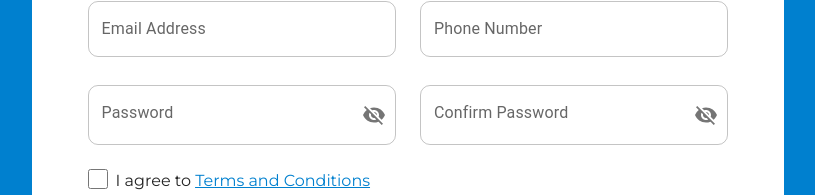
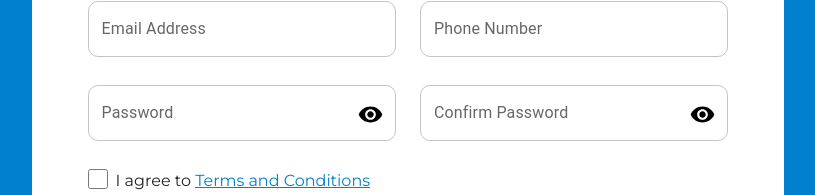
Before and after one commit to Greenmouse-Experts/cyberspace-lte, a React (Vite) app: page /signup in a window 1280 px wide. Shown: the part 422-617 px from the top of the page, without its empty margins (232-1047 px from the left). Built offline with nearby package versions, Linux system fonts and the light colour scheme.

Commit message:
form adjused

```diff
--- a/src/features/auth/LoginForm.tsx
+++ b/src/features/auth/LoginForm.tsx
@@ -1,24 +1,20 @@
 // eslint-disable-next-line @typescript-eslint/ban-ts-comment
 //@ts-nocheck
 import {
-  FormControl,
-  IconButton,
-  InputAdornment,
-  InputLabel,
-  OutlinedInput,
+
   TextField,
 } from "@mui/material";
 import React, { useState } from "react";
-import { MdVisibility, MdVisibilityOff } from "react-icons/md";
-import { NavLink  } from "react-router-dom";
+import { NavLink } from "react-router-dom";
 import Button from "../../components/Button";
 import { FieldValues, SubmitHandler, useForm } from "react-hook-form";
 import { useLogin } from "./useLogin";
 import SpinnerMini from "../../components/SpinnerMini";
-import {  saveUser, setIsLoggedIn, setToken } from "../../state/user/userSlice";
+import { saveUser, setIsLoggedIn, setToken } from "../../state/user/userSlice";
 import { useDispatch } from "react-redux";
 import { useAppSelector } from "../../state/hooks";
 import { isDark } from "../darkmode/DarkModeSlice";
+import { IoMdEye, IoMdEyeOff } from "react-icons/io";
 // import { useAppSelector } from "../../state/hooks";
 
 interface FormData extends FieldValues {
@@ -26,23 +22,18 @@ interface FormData extends FieldValues {
   password: string;
 }
 
-
-
 function LoginForm() {
-
-
-
-  const mood = useAppSelector(isDark)
+  const mood = useAppSelector(isDark);
   // const navigate = useNavigate();
   // const verifyUser = useAppSelector(isLoggedIn)
   const [showPassword, setShowPassword] = useState(false);
   const handleClickShowPassword = () => setShowPassword((show) => !show);
 
-  const handleMouseDownPassword = (
-    event: React.MouseEvent<HTMLButtonElement>
-  ) => {
-    event.preventDefault();
-  };
+  // const handleMouseDownPassword = (
+  //   event: React.MouseEvent<HTMLButtonElement>
+  // ) => {
+  //   event.preventDefault();
+  // };
 
   const { register, handleSubmit, formState } = useForm({});
   const { errors } = formState;
@@ -56,24 +47,24 @@ function LoginForm() {
   });
 
   const { login, isLoading } = useLogin();
-  const dispatch  = useDispatch()
+  const dispatch = useDispatch();
 
-  const onSubmit:SubmitHandler<FieldValues> = ({password, email}) => {
-    console.log(email, password)
+  const onSubmit: SubmitHandler<FieldValues> = ({ password, email }) => {
+    console.log(email, password);
     login(
       { email, password },
       {
         onSuccess(data) {
-          dispatch(saveUser(data.data))
-          dispatch(setToken(data.token))
+          dispatch(saveUser(data.data));
+          dispatch(setToken(data.token));
           localStorage.setItem("token", data.token);
-          dispatch(setIsLoggedIn())
-          sessionStorage.setItem('lte_token', data.token)
+          dispatch(setIsLoggedIn());
+          sessionStorage.setItem("lte_token", data.token);
           // dispatch(loginUser())
         },
       }
     );
-  }
+  };
 
   // useEffect(() => {
   //   if (verifyUser) {
@@ -83,10 +74,16 @@ function LoginForm() {
 
   return (
     <section className="flex items-center h-full  mx-0 font-inter lg:py-20">
-
-        <form onSubmit={handleSubmit(onSubmit)} className="md:w-[35rem] bg-white dark:bg-darkMood w-full px-5 py-10 flex flex-col justify-center items-center mx-auto h-auto rounded-2xl">
+      <form
+        onSubmit={handleSubmit(onSubmit)}
+        className="md:w-[35rem] bg-white dark:bg-darkMood w-full px-5 py-10 flex flex-col justify-center items-center mx-auto h-auto rounded-2xl"
+      >
         <NavLink to="/">
-          <img src={mood ? "/logo-dark.png" : "/logo.svg"}  alt="logo"  className="2xl:w-[10.3rem] w-[6.25rem] mb-10"/>
+          <img
+            src={mood ? "/logo-dark.png" : "/logo.svg"}
+            alt="logo"
+            className="2xl:w-[10.3rem] w-[6.25rem] mb-10"
+          />
         </NavLink>
         <div className="flex flex-col gap-4 w-full">
           <h2 className="text-[40px] font-bold tracking-[-2px] mb-2">
@@ -108,39 +105,34 @@ function LoginForm() {
               // value={values.email}
               style={{ width: "100%", height: 60, borderRadius: "10px" }}
             />
-              <FormControl
-                sx={{ width: "100%", height: 60, borderRadius: "10px" }}
+            <div className="relative w-full">
+              <TextField
+                id="outlined-basic"
+                label="Password"
+                type={showPassword ? "text" : "password"}
                 variant="outlined"
-              >
-                <InputLabel htmlFor="outlined-adornment-password">
-                  Password
-                </InputLabel>
-                <OutlinedInput
-                  style={{ width: "100%", height: 60, borderRadius: "10px", }}
-                  id="outlined-adornment-password"
                 {...register("password", {
                   required: "Password is required",
                 })}
                 // eslint-disable-next-line @typescript-eslint/no-unused-vars
                 error={!!errors.password}
-                   helperText={errors.password ? <>{errors.password.message}</> : ""}
+                helperText={
+                  errors.password ? String(errors.password.message) : ""
+                }
                 // value={values.password}
-                  type={showPassword ? "text" : "password"}
-                  endAdornment={
-                    <InputAdornment position="end">
-                      <IconButton
-                        aria-label="toggle password visibility"
+                style={{ width: "100%", height: 60, borderRadius: "10px" }}
+              />
+              <span
+                className="absolute right-3 top-4 cursor-pointer"
                 onClick={handleClickShowPassword}
-                        onMouseDown={handleMouseDownPassword}
-                        edge="end"
               >
-                        {showPassword ? <MdVisibility /> : <MdVisibilityOff />}
-                      </IconButton>
-                    </InputAdornment>
-                  }
-                  label="Password"
-                />
-              </FormControl>
+                {showPassword ? (
+                  <IoMdEyeOff size={27} />
+                ) : (
+                  <IoMdEye size={27} />
+                )}
+              </span>
+            </div>
 
             <p className="text-grey-800 text-lg font-normal my-2">
               Forgot Password?{" "}
@@ -160,7 +152,6 @@ function LoginForm() {
               <span className="mx-2 text-grey-700">or</span>
               <span className="bg-grey-200 h-[1px] inline w-full"></span>
             </div>
-
           </div>
 
           <p className="text-grey-800 text-lg font-normal mb-3 text-center mt-3">
@@ -171,7 +162,6 @@ function LoginForm() {
           </p>
         </div>
       </form>
-
     </section>
   );
 }
--- a/src/features/auth/SignupForm.tsx
+++ b/src/features/auth/SignupForm.tsx
@@ -20,6 +20,7 @@ import { setVerifyEmail } from "../../state/user/userSlice";
 import SpinnerMini from "../../components/SpinnerMini";
 import { useAppSelector } from "../../state/hooks";
 import { isDark } from "../darkmode/DarkModeSlice";
+import { IoMdEye, IoMdEyeOff } from "react-icons/io";
 
 interface SignupProps {
   first_name: string;
@@ -42,7 +43,7 @@ function SignupForm() {
   const dispatch = useDispatch();
   const navigate = useNavigate();
 
-  const mood = useAppSelector(isDark)
+  const mood = useAppSelector(isDark);
 
   const form = useForm<SignupProps>({
     defaultValues: {
@@ -104,7 +105,11 @@ function SignupForm() {
         className="md:w-[47rem]  bg-white dark:bg-darkMood w-full px-5 py-10 flex flex-col justify-center items-center mx-auto rounded-2xl"
       >
         <NavLink to="/">
-          <img src={mood ? "/logo-dark.png" : "/logo.svg"}  alt="logo" className="2xl:w-[10.3rem] w-[6.25rem] mb-5" />
+          <img
+            src={mood ? "/logo-dark.png" : "/logo.svg"}
+            alt="logo"
+            className="2xl:w-[10.3rem] w-[6.25rem] mb-5"
+          />
         </NavLink>
         <div className="flex flex-col gap-4 sm:w-[90%] w-full">
           <h2 className="text-[40px] font-bold tracking-[-2px] mb-2">
@@ -124,7 +129,7 @@ function SignupForm() {
                 error={!!errors.first_name}
                 helperText={errors?.first_name?.message}
                 {...register("first_name", {
-                  required: "first_name is required",
+                  required: "first name is required",
                 })}
                 style={{ width: "100%", height: 60, borderRadius: "10px" }}
               />
@@ -136,7 +141,7 @@ function SignupForm() {
                 error={!!errors.last_name}
                 helperText={errors?.last_name?.message}
                 {...register("last_name", {
-                  required: "last_name is required",
+                  required: "last name is required",
                 })}
                 style={{ width: "100%", height: 60, borderRadius: "10px" }}
               />
@@ -163,21 +168,19 @@ function SignupForm() {
                 disabled={isLoading}
                 helperText={errors?.phone_number?.message}
                 {...register("phone_number", {
-                  required: "phone_number is required",
+                  required: "phone number is required",
                 })}
                 style={{ width: "100%", height: 60, borderRadius: "10px" }}
               />
             </div>
 
             <div className="flex lg:flex-row flex-col gap-6">
-              <FormControl sx={{ width: "100%" }} variant="outlined">
-                <InputLabel htmlFor="outlined-adornment-password">
-                  Password
-                </InputLabel>
-                <OutlinedInput
-                  style={{ width: "100%", height: 60, borderRadius: "10px" }}
-                  id="outlined-adornment-password"
+              <div className="relative w-full">
+                <TextField
+                  id="outlined-basic"
+                  label="Password"
                   type={showPassword ? "text" : "password"}
+                  variant="outlined"
                   {...register("password", {
                     required: "This field is required",
                     minLength: {
@@ -188,29 +191,28 @@ function SignupForm() {
                   disabled={isLoading}
                   helperText={errors?.password?.message}
                   error={!!errors.password}
-                  endAdornment={
-                    <InputAdornment position="end">
-                      <IconButton
-                        aria-label="toggle password visibility"
-                        onClick={handleClickShowPassword}
-                        onMouseDown={handleMouseDownPassword}
-                        edge="end"
-                      >
-                        {showPassword ? <MdVisibility /> : <MdVisibilityOff />}
-                      </IconButton>
-                    </InputAdornment>
-                  }
-                  label="Password"
+                  // value={values.password}
+                  style={{ width: "100%", height: 60, borderRadius: "10px" }}
                 />
-              </FormControl>
-              <FormControl sx={{ width: "100%" }} variant="outlined">
-                <InputLabel htmlFor="outlined-adornment-password">
-                  Confirm Password
-                </InputLabel>
-                <OutlinedInput
-                  style={{ width: "100%", height: 60, borderRadius: "10px" }}
-                  id="outlined-adornment-password"
-                  type={showpassword_confirmation ? "text" : "password"}
+                <span
+                  className="absolute right-3 top-4 cursor-pointer"
+                  onClick={handleClickShowPassword}
+                >
+                  {showPassword ? (
+                    <IoMdEyeOff size={27} />
+                  ) : (
+                    <IoMdEye size={27} />
+                  )}
+                </span>
+              </div>
+
+               <div className="relative w-full">
+                <TextField
+                  id="outlined-basic"
+                  label="Confirm Password"
+                  type={showpassword_confirmation  ? "text" : "password"}
+                  variant="outlined"
+
                   helperText={errors?.password_confirmation?.message}
                   error={!!errors.password_confirmation}
                   disabled={isLoading}
@@ -222,25 +224,20 @@ function SignupForm() {
                       }
                     },
                   })}
-                  endAdornment={
-                    <InputAdornment position="end">
-                      <IconButton
-                        aria-label="toggle password visibility"
-                        onClick={handleClickShowpassword_confirmation}
-                        onMouseDown={handleMouseDownPassword}
-                        edge="end"
-                      >
-                        {showpassword_confirmation ? (
-                          <MdVisibility />
-                        ) : (
-                          <MdVisibilityOff />
-                        )}
-                      </IconButton>
-                    </InputAdornment>
-                  }
-                  label="Password"
+                  style={{ width: "100%", height: 60, borderRadius: "10px" }}
                 />
-              </FormControl>
+                <span
+                  className="absolute right-3 top-4 cursor-pointer"
+                  onClick={handleClickShowpassword_confirmation}
+                >
+                  {showpassword_confirmation  ? (
+                    <IoMdEyeOff size={27} />
+                  ) : (
+                    <IoMdEye size={27} />
+                  )}
+                </span>
+              </div>
+
             </div>
             <div className="flex gap-2">
               <input
--- a/src/pages/About.tsx
+++ b/src/pages/About.tsx
@@ -16,7 +16,7 @@ function About() {
             of ISPs. Our network is designed for the ultimate performance,
             delivering the speed you need to stay ahead of the curve.
           </p>
-          <p>For the
+          <p className="mt-3">For the
             Nigerian youth carving their path, for the professionals shaping the
             future, and for the businesses setting the trends, Superfast is the
             name you can trust. With us, you’re not just online; you’re on a
```
Lines whose indentation alone changed are shown as unchanged.
